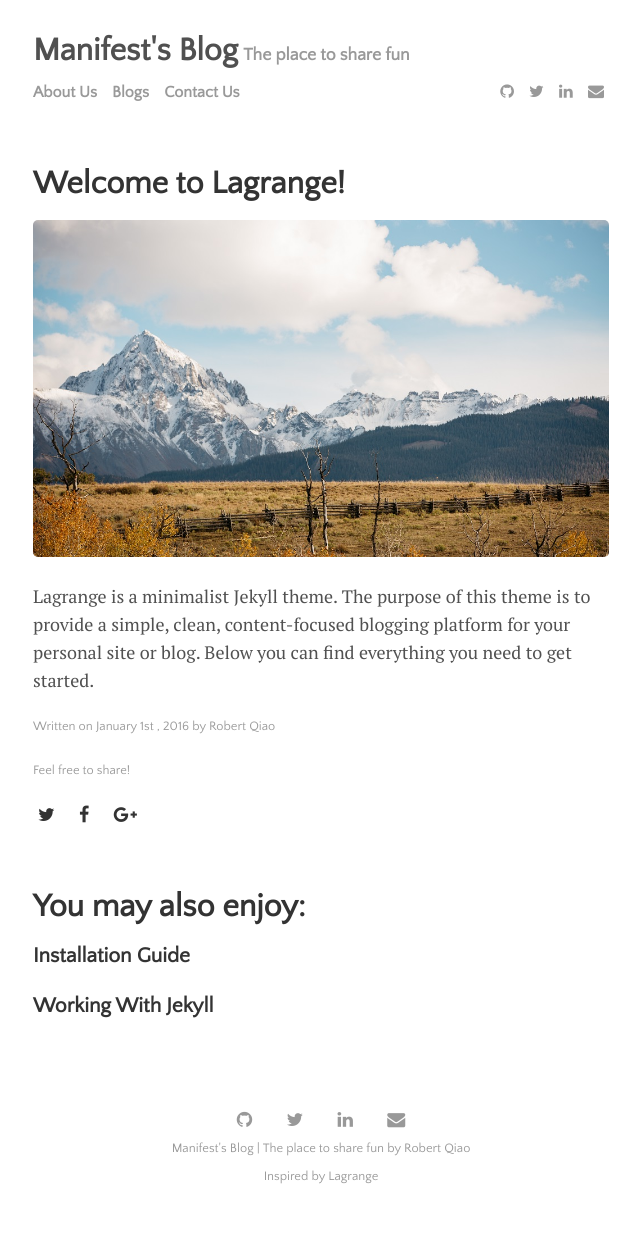
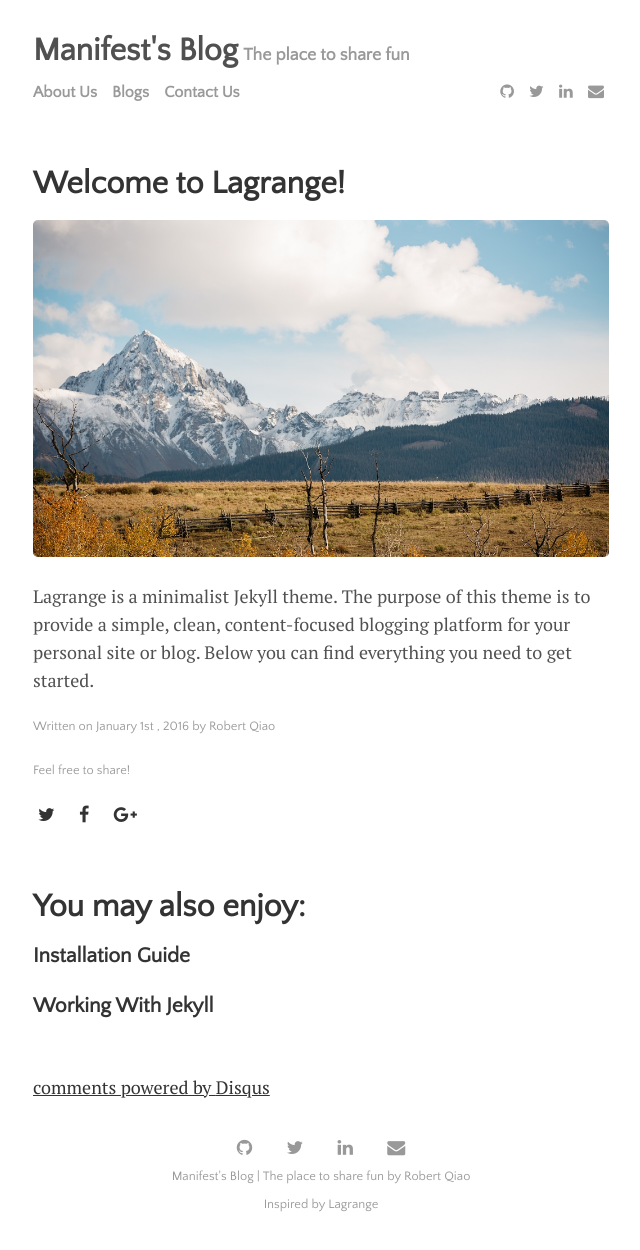
Before and after one commit to manifestoso/PersonalBlog, a Jekyll site: the page built from _posts/2016-01-01-Welcome-to-Lagrange.md, in a window 1280 px wide. Shown: the whole page, without its empty margins (319-959 px from the left). Built offline with Jekyll 4.4.1, drawn with Linux system fonts in a browser that asks for light colours; nearby versions of some CDN libraries; comment, search, counter and statistics services are not loaded; before the commit the page ends 1222 px from its top, so only the background shows below that; some of the changed lines change nothing that is shown.

Commit message:
disqus enabled

```diff
--- a/_config.yml
+++ b/_config.yml
@@ -23,7 +23,7 @@ navigation:
   url: /contactus
 
 paginate:            5
-disqus:              #"your-disqus"
+disqus:              "robqiao"
 
 # Build settings
 markdown:            kramdown
```
